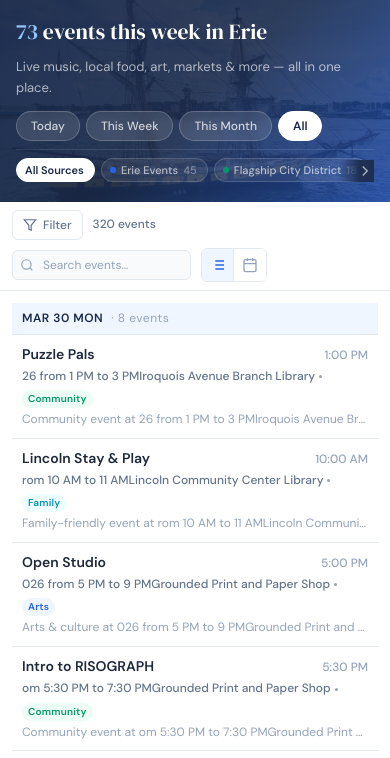
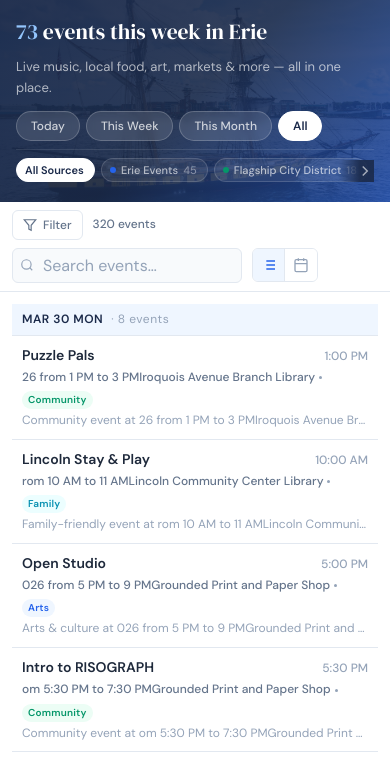
Before and after one commit to mistalamont-code/erie-events-dashboard, a website: page public/index.html in a window 390 px wide. Shown: the part 54-812 px from the top of the page. Drawn offline with Linux system fonts and the light colour scheme.

Commit message:
Fix iOS auto-zoom on mobile inputs
Set font-size to 16px on search bar and modal form inputs at mobile
breakpoint. iOS Safari auto-zooms on inputs below 16px.

Co-Authored-By: Claude Opus 4.6 (1M context) <noreply@anthropic.com>

```diff
--- a/public/index.html
+++ b/public/index.html
@@ -250,7 +250,7 @@ body.modal-open{overflow:hidden}
   .btn-filter{padding:6px 10px;font-size:0.75rem}
   .results-count{font-size:0.75rem}
   .search-bar{max-width:none;min-width:0;flex:1}
-  .search-bar input{padding:6px 10px 6px 30px;font-size:0.75rem}
+  .search-bar input{padding:6px 10px 6px 30px;font-size:16px}
   .search-bar svg{left:8px}
   .view-toggle{flex-shrink:0}
   .view-btn{width:32px;height:32px}
@@ -300,6 +300,7 @@ body.modal-open{overflow:hidden}
   .modal{margin:0;border-radius:16px 16px 0 0;max-height:90vh;position:fixed;bottom:0;left:0;right:0;width:100%;max-width:100%;overflow-y:auto}
   .modal-header h2{font-size:1rem}
   .modal{padding:1.25rem}
+  .modal input,.modal select,.modal textarea{font-size:16px}
   .form-row{grid-template-columns:1fr}
 }
 
```
